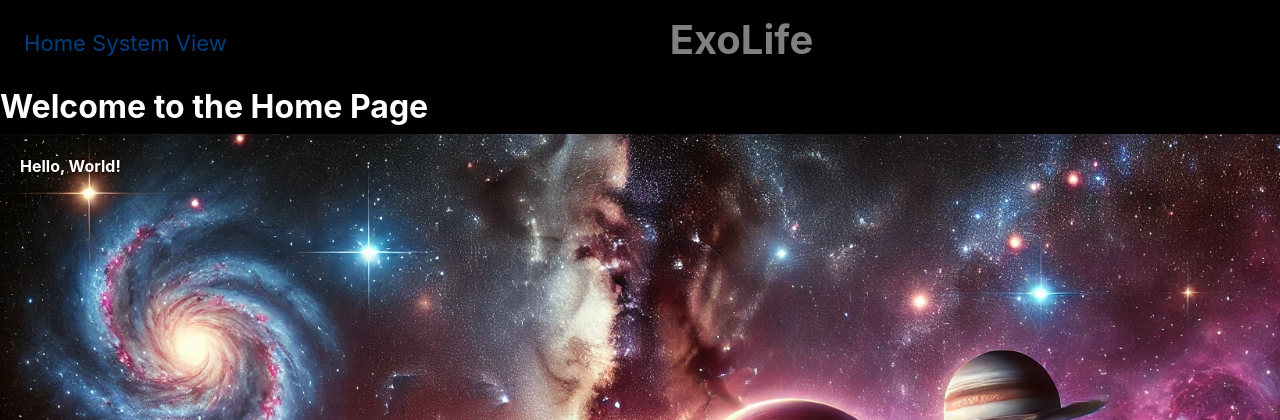
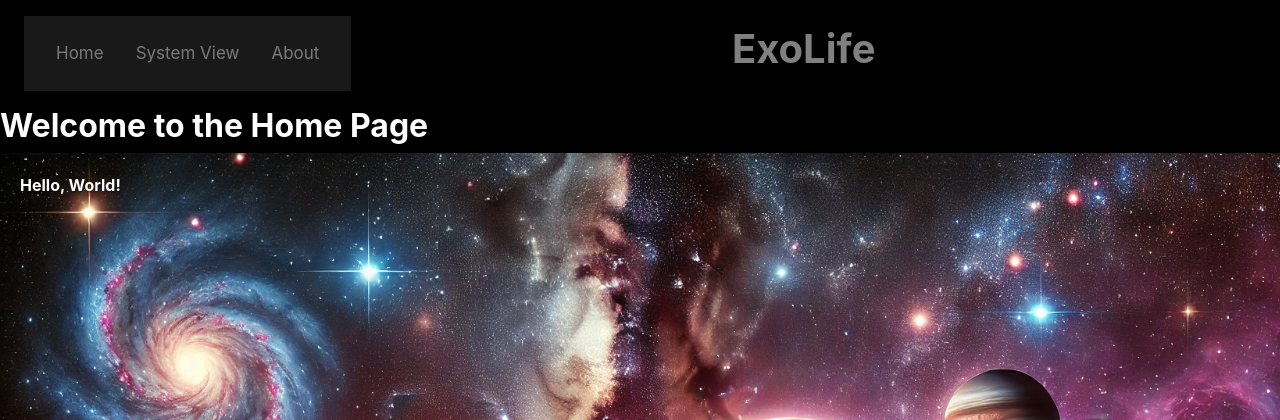
Before and after one commit to MattiasKDev/ExoLife, a Flask app: page /home/ in a window 1280 px wide. Shown: the top 420 px of the page. Run offline with Flask 3, Linux system fonts and the light colour scheme; some libraries are stand-ins or nearby versions.

Commit message:
added blank about page and some styling to navbar

```diff
--- a/frontend/app.py
+++ b/frontend/app.py
@@ -1,9 +1,9 @@
+import blueprints
 from flask import Flask
-
-import blueprints
 
 if __name__ == "__main__":
     app = Flask(__name__)
     app.register_blueprint(blueprints.home)
     app.register_blueprint(blueprints.systemview)
+    app.register_blueprint(blueprints.about)
     app.run(debug=True)
--- a/frontend/blueprints/__init__.py
+++ b/frontend/blueprints/__init__.py
@@ -1,2 +1,3 @@
+from .about import about
 from .home import home
 from .systemview import systemview
--- a/frontend/static/css/styles.css
+++ b/frontend/static/css/styles.css
@@ -4,6 +4,7 @@
     display: block;
     padding-top: 1rem;
     padding-bottom: 1rem;
+    gap: 1rem;
     padding-left: 1.5rem;
     display: flex;
     justify-content: space-between;
@@ -50,3 +51,24 @@
     width: 100vw;
     z-index: -1;
 }
+
+.navbar {
+    overflow: hidden;
+    background-color: #333;
+}
+
+.navbar a {
+
+    float: left;
+    display: block;
+    color: #f2f2f2;
+    text-align: center;
+    padding: 14px 16px;
+    text-decoration: none;
+    font-size: 17px;
+}
+
+.navbar a:hover {
+    background-color: #555;
+    color: white;
+}
--- /dev/null
+++ b/frontend/templates/about.html
@@ -0,0 +1 @@
+{% extends "layout.html" %}
--- a/frontend/templates/layout.html
+++ b/frontend/templates/layout.html
@@ -11,11 +11,10 @@
 
 <body>
     <header>
-        <div>
-            <nav>
-                <a href="{{ url_for('home.index') }}">Home</a>
-                <a href="{{ url_for('systemview.index') }}">System View</a>
-            </nav>
+        <div class="navbar">
+            <a href="{{ url_for('home.index') }}">Home</a>
+            <a href="{{ url_for('systemview.index') }}">System View</a>
+            <a href="{{ url_for('about.index') }}">About</a>
         </div>
         <div>
             <h1>ExoLife</h1>
```
Also changed, not shown: frontend/blueprints/about.py (added, +11 -0 lines).
